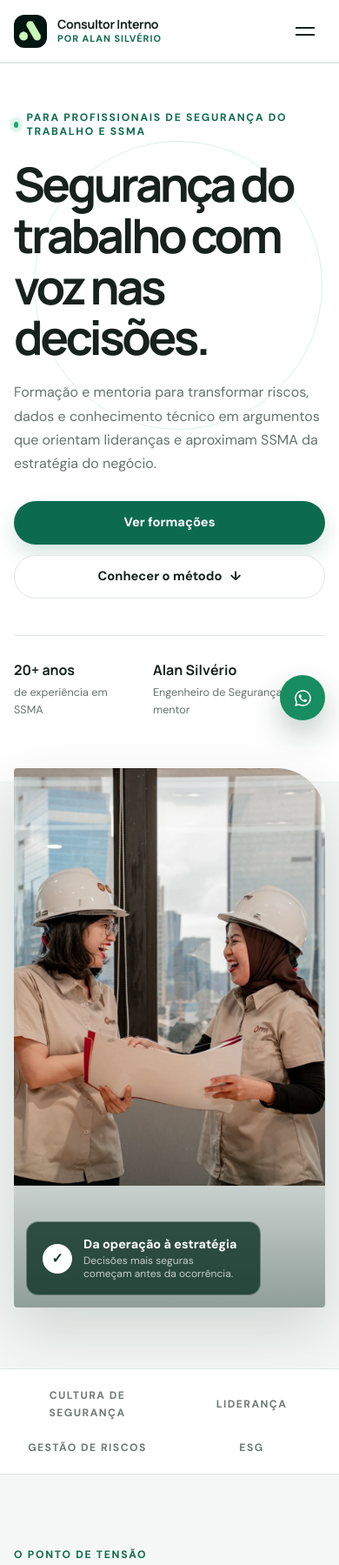
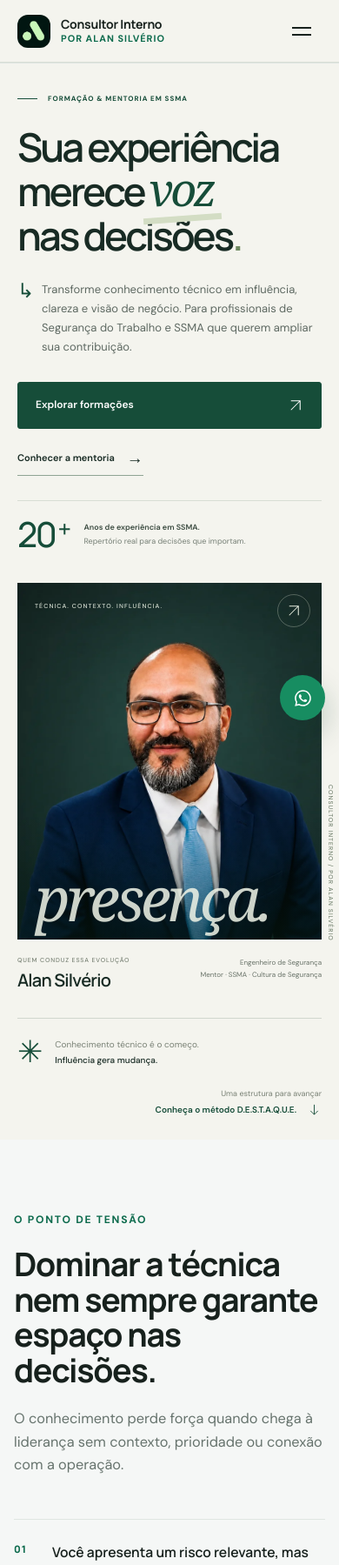
Before and after one commit to SamuelToyota/site_ssma, a Django app: page / in a window 390 px wide. Shown: the top 1799 px of the page at 87% size. Run offline with Django 5.2, Linux system fonts and the light colour scheme; data that the repository does not hold is empty.

Commit message:
Redesenha hero editorial do Consultor Interno

```diff
--- a/core/views.py
+++ b/core/views.py
@@ -8,6 +8,7 @@ from django.contrib.auth.decorators import login_required
 from django.core.mail import send_mail
 from django.http import HttpResponse
 from django.shortcuts import get_object_or_404, redirect, render
+from django.templatetags.static import static
 from django.urls import reverse
 
 from .forms import (
@@ -191,6 +192,8 @@ def home(request):
         "latest_articles": Artigo.objects.publicados().select_related("categoria")[:3],
         "testimonials": Depoimento.objects.filter(ativo=True)[:3],
         "newsletter_form": newsletter_form,
+        "default_og_image": f"{settings.SITE_URL}{static('images/alan.png')}",
+        "og_image_alt": "Alan Silvério, engenheiro de segurança e mentor do Consultor Interno",
     }
     return _render_page(
         request,
--- /dev/null
+++ b/static/css/consultor-hero.css
@@ -0,0 +1,106 @@
+/* Consultor Interno: editorial direction, independent from the EHS Cultura project. */
+.ci-home { --ci-paper: #f4f4ee; --ci-ink: #182b24; --ci-green: #164d39; --ci-muted: #65716a; }
+.ci-home .site-header { background: rgba(244,244,238,.96); border-bottom-color: #173b2520; }
+.ci-home .nav-shell { width: min(1320px,calc(100% - 80px)); }
+.ci-home .header-cta { border-radius: 4px; box-shadow: none; background: var(--ci-green); }
+.ci-hero { position: relative; overflow: hidden; background: var(--ci-paper); }
+.ci-hero-shell { display: grid; width: min(1320px,calc(100% - 80px)); grid-template-columns: 1.1fr 1fr; gap: 6%; align-items: start; margin: 0 auto; padding-top: 54px; }
+.ci-hero-copy { min-width: 0; padding-top: 14px; padding-bottom: 42px; }
+.ci-hero-kicker { display: flex; align-items: center; gap: 15px; margin-bottom: 30px; color: var(--ci-green); font-size: 10px; font-weight: 700; letter-spacing: .15em; line-height: 1.5; text-transform: uppercase; }
+.ci-kicker-rule { width: 32px; height: 1px; background: var(--ci-green); }
+.ci-hero h1 { margin: 0 0 32px; color: var(--ci-ink); font-family: "Manrope",Arial,sans-serif; font-size: clamp(58px,5.5vw,86px); font-weight: 600; letter-spacing: -.065em; line-height: 1.055; }
+.ci-hero h1 em { position: relative; z-index: 0; color: var(--ci-green); font-family: Georgia,"Times New Roman",serif; font-size: 1.15em; font-weight: 400; letter-spacing: -.07em; line-height: .7; }
+.ci-hero h1 em::after { position: absolute; z-index: -1; right: -9px; bottom: -3px; left: -7px; height: 10px; content: ""; background: #d3ddc4; transform: rotate(-4deg); }
+.ci-title-dot { color: #708b62; }
+.ci-hero-description { display: grid; max-width: 490px; grid-template-columns: 23px 1fr; gap: 12px; margin-bottom: 29px; }
+.ci-description-marker { color: var(--ci-green); font-size: 28px; line-height: 1.1; }
+.ci-hero-description p { margin: 0; color: #5e6962; font-size: 15px; line-height: 1.7; }
+.ci-hero-actions { display: flex; align-items: center; flex-wrap: wrap; gap: 24px; }
+.ci-primary-action { display: inline-flex; min-height: 54px; align-items: center; justify-content: space-between; gap: 28px; padding: 16px 22px; color: #fff; border: 1px solid var(--ci-green); border-radius: 3px; background: var(--ci-green); font-size: 12px; font-weight: 600; transition: background .2s ease; }
+.ci-primary-action:hover { background: #0c3223; }
+.ci-primary-action svg,.ci-portrait-more svg { width: 18px; height: 18px; stroke: currentColor; stroke-width: 1.4; }
+.ci-secondary-action { display: inline-flex; min-height: 44px; align-items: center; gap: 14px; color: var(--ci-ink); border-bottom: 1px solid #8fa494; font-size: 12px; font-weight: 600; transition: border-color .2s ease; }
+.ci-secondary-action:hover { border-color: var(--ci-green); }
+.ci-secondary-action > span { font-size: 19px; }
+.ci-experience-proof { display: flex; max-width: 460px; align-items: center; gap: 21px; margin-top: 37px; padding-top: 22px; border-top: 1px solid #173b2520; }
+.ci-experience-proof > strong { flex-shrink: 0; color: var(--ci-green); font: 500 44px/.9 "Manrope",sans-serif; letter-spacing: -.06em; }
+.ci-experience-proof > strong span { display: inline-block; padding-left: 3px; font-size: 27px; font-weight: 400; vertical-align: top; }
+.ci-experience-proof p { margin: 0; color: #778077; font-size: 10px; line-height: 1.8; }
+.ci-experience-proof b { color: #3b4b40; font-weight: 600; }
+.ci-hero-portrait { position: relative; min-width: 0; margin: 0; padding-top: 2px; }
+.ci-portrait-photo { position: relative; height: 565px; overflow: hidden; background: #18382c; }
+.ci-portrait-photo::after { position: absolute; inset: 65% 0 0; content: ""; background: linear-gradient(transparent,#061d178c); pointer-events: none; }
+.ci-portrait-photo > img { width: 100%; height: 100%; object-fit: cover; object-position: 50% 27%; }
+.ci-portrait-overline { position: absolute; z-index: 2; top: 25px; left: 26px; color: #d7dfd3; font-size: 8px; font-weight: 500; letter-spacing: .2em; text-transform: uppercase; }
+.ci-portrait-more { position: absolute; z-index: 2; top: 17px; right: 18px; display: grid; width: 38px; height: 38px; place-items: center; color: #e7eddf; border: 1px solid #e0e8d34d; border-radius: 50%; transition: background .2s ease; }
+.ci-portrait-more:hover { background: #ffffff20; }
+.ci-portrait-word { position: absolute; z-index: 2; right: 20px; bottom: 13px; left: 20px; color: #ecf1e5dd; font: italic 400 clamp(60px,6.4vw,95px)/1 Georgia,"Times New Roman",serif; letter-spacing: -.06em; }
+.ci-portrait-caption { display: flex; align-items: center; justify-content: space-between; gap: 20px; padding: 23px 0 18px; }
+.ci-portrait-caption > div { display: flex; flex-direction: column; }
+.ci-caption-label { margin-bottom: 7px; color: #7a8376; font-size: 8px; font-weight: 500; letter-spacing: .12em; line-height: 1.4; text-transform: uppercase; }
+.ci-portrait-caption strong { color: var(--ci-ink); font: 600 23px/1.1 "Manrope",sans-serif; letter-spacing: -.04em; }
+.ci-caption-role { color: #687268; font-size: 9px; line-height: 1.8; text-align: right; }
+.ci-portrait-side { position: absolute; top: 48%; right: -26px; color: #62735f; font-size: 8px; letter-spacing: .15em; writing-mode: vertical-rl; text-transform: uppercase; }
+.ci-hero-bottom { display: flex; width: min(1320px,calc(100% - 80px)); align-items: center; justify-content: space-between; gap: 40px; margin: 12px auto 0; padding: 23px 0 26px; border-top: 1px solid #173b2529; }
+.ci-hero-bottom > div { display: flex; align-items: center; gap: 20px; }
+.ci-bottom-symbol { color: var(--ci-green); font-size: 40px; line-height: 1; }
+.ci-hero-bottom p { margin: 0; color: #7a8276; font-size: 10px; line-height: 1.8; }
+.ci-hero-bottom p strong { color: var(--ci-ink); font-weight: 500; }
+.ci-hero-bottom > a { display: flex; flex-direction: column; gap: 3px; color: #7a8276; font-size: 9px; text-align: right; }
+.ci-hero-bottom > a span { display: flex; align-items: center; gap: 12px; color: var(--ci-green); font-size: 10px; font-weight: 600; }
+.ci-hero-bottom > a svg { width: 17px; height: 17px; stroke: currentColor; stroke-width: 1.3; }
+.ci-hero :is(a):focus-visible { outline: 2px solid var(--ci-green); outline-offset: 5px; }
+.ci-portrait-photo a:focus-visible { outline-color: #fff; }
+@media (min-width: 1600px) { .ci-hero-shell { gap: 85px; padding-top: 65px; } .ci-portrait-photo { height: 620px; } .ci-hero h1 { font-size: 91px; } }
+@media (max-width: 1100px) and (min-width: 861px) {
+    .ci-hero-shell { gap: 40px; grid-template-columns: 1.1fr 1fr; }
+    .ci-hero h1 { font-size: clamp(48px,5.6vw,61px); }
+    .ci-hero-actions { gap: 13px; }
+    .ci-primary-action { padding-inline: 17px; gap: 15px; font-size: 11px; }
+    .ci-secondary-action { font-size: 10px; gap: 8px; }
+    .ci-portrait-photo { height: 538px; }
+    .ci-caption-role { font-size: 8px; }
+    .ci-portrait-caption { gap: 10px; }
+}
+@media (max-width: 860px) {
+    .ci-home .nav-shell,.ci-hero-shell,.ci-hero-bottom { width: calc(100% - 48px); }
+    .ci-hero-shell { grid-template-columns: 1fr; gap: 42px; padding-top: 40px; }
+    .ci-hero-copy { max-width: 680px; padding: 0; }
+    .ci-hero h1 { font-size: clamp(58px,8.8vw,82px); }
+    .ci-hero-description { max-width: 530px; }
+    .ci-experience-proof { max-width: 530px; }
+    .ci-hero-portrait { width: 100%; max-width: 630px; }
+    .ci-portrait-photo { height: 610px; }
+    .ci-portrait-word { font-size: 98px; }
+    .ci-hero-bottom { margin-top: 22px; }
+}
+@media (max-width: 540px) {
+    .ci-home .nav-shell,.ci-hero-shell,.ci-hero-bottom { width: calc(100% - 40px); }
+    .ci-hero-shell { padding-top: 35px; gap: 36px; }
+    .ci-hero-kicker { margin-bottom: 25px; gap: 12px; font-size: 8px; letter-spacing: .12em; }
+    .ci-kicker-rule { width: 23px; }
+    .ci-hero h1 { margin-bottom: 25px; font-size: clamp(44px,11.65vw,64px); line-height: 1.12; }
+    .ci-hero h1 em::after { height: 7px; }
+    .ci-hero-description { grid-template-columns: 18px 1fr; gap: 10px; }
+    .ci-hero-description p { font-size: 13px; line-height: 1.7; }
+    .ci-description-marker { font-size: 23px; }
+    .ci-hero-actions { align-items: flex-start; flex-direction: column; gap: 14px; }
+    .ci-primary-action { width: 100%; min-height: 52px; padding-inline: 20px; }
+    .ci-secondary-action { min-height: 40px; font-size: 11px; }
+    .ci-experience-proof { margin-top: 28px; padding-top: 20px; gap: 17px; }
+    .ci-experience-proof > strong { font-size: 40px; }
+    .ci-experience-proof p { font-size: 9px; }
+    .ci-portrait-photo { height: 410px; }
+    .ci-portrait-overline { top: 21px; left: 20px; font-size: 7px; letter-spacing: .16em; }
+    .ci-portrait-more { top: 13px; right: 13px; }
+    .ci-portrait-word { font-size: 70px; }
+    .ci-portrait-side { right: -16px; font-size: 7px; }
+    .ci-portrait-caption { align-items: flex-start; gap: 12px; padding-top: 19px; }
+    .ci-portrait-caption strong { font-size: 20px; }
+    .ci-caption-label { font-size: 7px; }
+    .ci-caption-role { max-width: 145px; font-size: 8px; }
+    .ci-hero-bottom { align-items: flex-start; flex-direction: column; gap: 22px; margin-top: 14px; padding-top: 21px; }
+    .ci-hero-bottom > a { align-self: flex-end; }
+    .ci-hero-bottom > div { gap: 14px; }
+    .ci-bottom-symbol { font-size: 35px; }
+}
--- a/templates/base.html
+++ b/templates/base.html
@@ -16,7 +16,7 @@
     <meta property="og:description" content="{{ page_description|default:'Formação e mentoria para profissionais de Segurança do Trabalho e SSMA que querem participar das decisões do negócio.' }}">
     <meta property="og:url" content="{{ canonical_url }}">
     <meta property="og:image" content="{{ default_og_image }}">
-    <meta property="og:image:alt" content="Profissionais de segurança analisando uma planta de projeto">
+    <meta property="og:image:alt" content="{{ og_image_alt|default:'Profissionais de segurança analisando uma planta de projeto' }}">
     <meta name="twitter:card" content="summary_large_image">
     <meta name="twitter:title" content="{{ page_title|default:'Consultor Interno | SSMA estratégico' }}">
     <meta name="twitter:description" content="{{ page_description|default:'Formação e mentoria para profissionais de Segurança do Trabalho e SSMA que querem participar das decisões do negócio.' }}">
--- /dev/null
+++ b/templates/components/consultor_hero.html
@@ -0,0 +1,39 @@
+{% load static %}
+<section class="ci-hero" aria-labelledby="ci-hero-title">
+    <div class="ci-hero-shell">
+        <div class="ci-hero-copy">
+            <div class="ci-hero-kicker"><span class="ci-kicker-rule" aria-hidden="true"></span> Formação &amp; mentoria em SSMA</div>
+            <h1 id="ci-hero-title">Sua experiência<br>merece <em>voz</em><br>nas decisões<span class="ci-title-dot">.</span></h1>
+            <div class="ci-hero-description">
+                <span class="ci-description-marker" aria-hidden="true">↳</span>
+                <p>Transforme conhecimento técnico em influência, clareza e visão de negócio. Para profissionais de Segurança do Trabalho e SSMA que querem ampliar sua contribuição.</p>
+            </div>
+            <div class="ci-hero-actions">
+                <a href="{% url 'cursos' %}" class="ci-primary-action" data-analytics="cta_formacoes_hero">Explorar formações <svg viewBox="0 0 24 24" fill="none" aria-hidden="true"><path d="M5 19 19 5M5 5h14v14"/></svg></a>
+                <a href="{% url 'mentoria' %}" class="ci-secondary-action" data-analytics="cta_mentoria_hero">Conhecer a mentoria <span aria-hidden="true">→</span></a>
+            </div>
+            <div class="ci-experience-proof">
+                <strong>20<span>+</span></strong>
+                <p><b>Anos de experiência em SSMA.</b><br>Repertório real para decisões que importam.</p>
+            </div>
+        </div>
+
+        <figure class="ci-hero-portrait">
+            <div class="ci-portrait-photo">
+                <img src="{% static 'images/alan.webp' %}" alt="Alan Silvério, engenheiro de segurança e mentor" width="1000" height="1000" fetchpriority="high" decoding="async">
+                <span class="ci-portrait-overline">Técnica. Contexto. Influência.</span>
+                <a href="{% url 'sobre' %}" class="ci-portrait-more" aria-label="Conhecer a trajetória de Alan Silvério"><svg viewBox="0 0 24 24" fill="none" aria-hidden="true"><path d="M5 19 19 5M5 5h14v14"/></svg></a>
+                <div class="ci-portrait-word" aria-hidden="true">presença.</div>
+            </div>
+            <figcaption class="ci-portrait-caption">
+                <div><span class="ci-caption-label">Quem conduz essa evolução</span><strong>Alan Silvério</strong></div>
+                <span class="ci-caption-role">Engenheiro de Segurança<br>Mentor · SSMA · Cultura de Segurança</span>
+            </figcaption>
+            <span class="ci-portrait-side" aria-hidden="true">Consultor Interno / por Alan Silvério</span>
+        </figure>
+    </div>
+    <div class="ci-hero-bottom">
+        <div><span class="ci-bottom-symbol" aria-hidden="true">✳</span><p>Conhecimento técnico é o começo.<br><strong>Influência gera mudança.</strong></p></div>
+        <a href="#metodo" data-analytics="cta_metodo_hero">Uma estrutura para avançar <span>Conheça o método D.E.S.T.A.Q.U.E. <svg viewBox="0 0 24 24" fill="none" aria-hidden="true"><path d="M12 4v16m-6-6 6 6 6-6"/></svg></span></a>
+    </div>
+</section>
--- a/templates/home.html
+++ b/templates/home.html
@@ -1,7 +1,11 @@
 {% extends 'base.html' %}
 {% load static %}
 
+{% block body_class %}ci-home{% endblock %}
+
 {% block extra_head %}
+<link rel="preload" as="image" href="{% static 'images/alan.webp' %}">
+<link rel="stylesheet" href="{% static 'css/consultor-hero.css' %}?v=20261020">
 <script type="application/ld+json">
 {
   "@context": "https://schema.org",
@@ -15,34 +19,7 @@
 {% endblock %}
 
 {% block content %}
-<section class="hero">
-    <div class="container hero-grid">
-        <div class="hero-copy" data-reveal>
-            <span class="eyebrow"><i></i> Para profissionais de Segurança do Trabalho e SSMA</span>
-            <h1>Segurança do trabalho com voz nas decisões.</h1>
-            <p>Formação e mentoria para transformar riscos, dados e conhecimento técnico em argumentos que orientam lideranças e aproximam SSMA da estratégia do negócio.</p>
-            <div class="hero-actions">
-                <a href="{% url 'cursos' %}" class="button button-primary" data-analytics="cta_formacoes_hero">Ver formações</a>
-                <a href="#metodo" class="button button-secondary" data-analytics="cta_metodo_hero">Conhecer o método <span aria-hidden="true">↓</span></a>
-            </div>
-            <div class="hero-proof" aria-label="Prova de experiência">
-                <div><strong>20+ anos</strong><span>de experiência em SSMA</span></div>
-                <div><strong>Alan Silvério</strong><span>Engenheiro de Segurança e mentor</span></div>
-            </div>
-        </div>
-        <div class="hero-visual" data-reveal>
-            <div class="hero-image-wrap">
-                <img src="{% static 'images/hero-profissionais-real.webp' %}" alt="Duas profissionais com capacetes analisando uma planta de projeto" width="1800" height="1200" fetchpriority="high" decoding="async">
-                <div class="image-note"><span class="note-icon" aria-hidden="true">✓</span><div><strong>Da operação à estratégia</strong><small>Decisões mais seguras começam antes da ocorrência.</small></div></div>
-            </div>
-            <span class="vertical-label">Saúde · Segurança · Meio ambiente</span>
-        </div>
-    </div>
-</section>
-
-<section class="trust-bar" aria-label="Áreas de atuação">
-    <div class="container trust-items"><span>Cultura de segurança</span><i></i><span>Liderança</span><i></i><span>Gestão de riscos</span><i></i><span>ESG</span></div>
-</section>
+{% include 'components/consultor_hero.html' %}
 
 <section class="section problem-section">
     <div class="container problem-grid">
```
Also changed, not shown: docs/IMAGENS.md (+8 -1 lines), docs/PROJETOS.md (added, +20 -0 lines).
